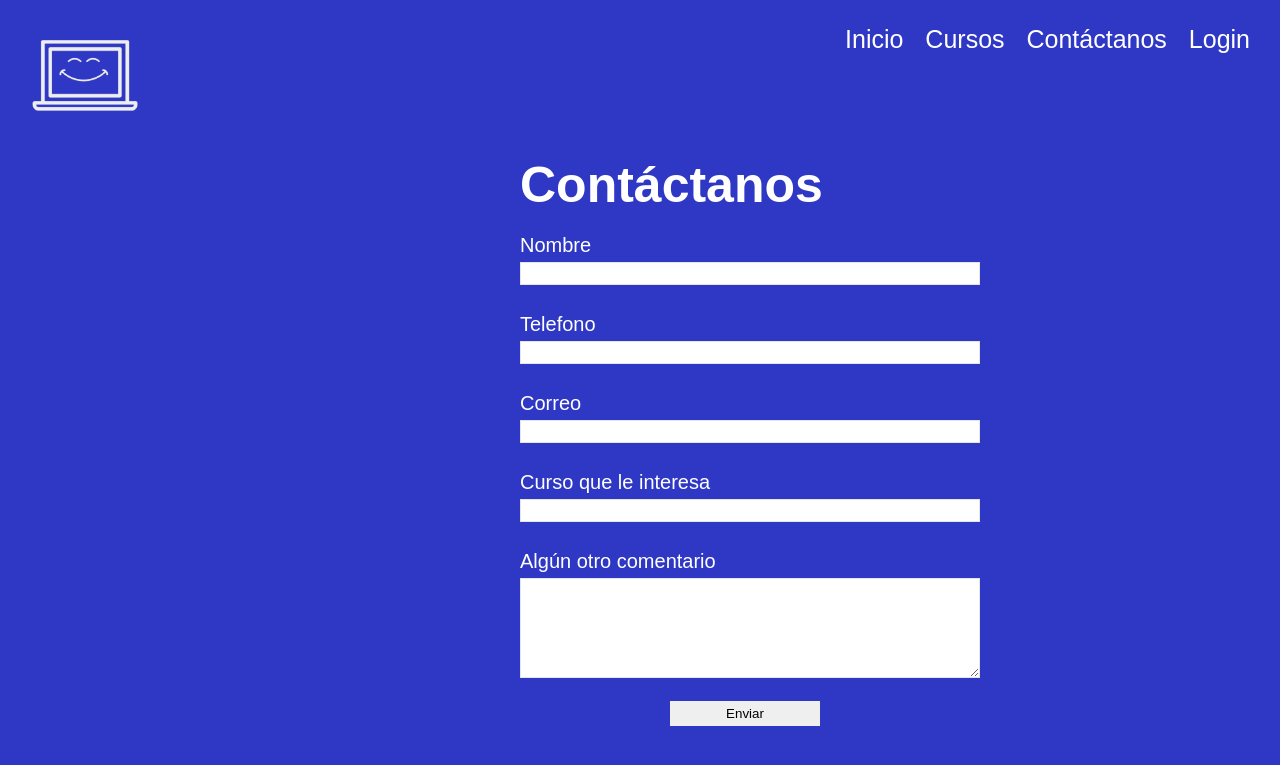
After one commit to AdrianMReds/proyectoDW, a PHP site: page /contactanos.html in a window 1280 px wide. The commit adds this page. Shown: the top 765 px of the page. Run offline with PHP 8.4, Linux system fonts and the light colour scheme.

Commit message:
Página para contactarnos

```diff
--- /dev/null
+++ b/contactanos.html
@@ -0,0 +1,63 @@
+<!DOCTYPE html>
+<html>
+  <head>
+    <meta charset="utf-8" />
+    <title>Contactanos</title>
+    <link rel="stylesheet" type="text/css" href="css/style.css" />
+    <link rel="icon" href="img/computer.ico">
+  </head>
+
+  <body>
+
+    <header>
+      <div id="logo" style="width: 30%">
+        <img src="img/happy.png" style="width:120px">
+      </div>
+      <nav>
+        <a href="index.html">Inicio</a>
+        <a href="cursos.html">Cursos</a>
+        <a href="contactanos.html">Contáctanos</a>
+        <a href="login.php">Login</a>
+      </nav>
+    </header>
+
+    <main>
+      <section>
+        <br><br>
+        <div class="containerCont">
+          <h1 style="font-size: 50px;">Contáctanos</h1>
+          <form action="https://formspree.io/f/mqknzjqd" method="post">
+
+            <div class="form-group">
+              <label for="nombre">Nombre</label>
+              <input type="text" name="nombre" id="nom">
+            </div>
+
+            <div class="form-group">
+              <label for="telefono">Telefono</label>
+              <input type="text" name="telefono" id="tel">
+            </div>
+
+            <div class="form-group">
+              <label for="mail">Correo</label>
+              <input type="text" name="mail" id="mail">
+            </div>
+
+            <div class="form-group">
+              <label for="curso">Curso que le interesa</label>
+              <input type="text" name="curso" id="curso">
+            </div>
+
+            <div class="form-group">
+              <label for="mensaje">Algún otro comentario</label>
+              <textarea name="mensaje" id="mnsj" cols="25" rows="8"></textarea>
+            </div>
+            <br>
+            <button type="submit" style="margin-left: 150px;">Enviar</button>
+
+          </form>
+        </div>
+      </section>
+    </main>
+  </body>
+</html>
--- a/css/style.css
+++ b/css/style.css
@@ -177,3 +177,28 @@ button {
 
   border: 1px solid transparent;
 }
+
+.containerCont{
+  color: white;
+  max-width: 500px;
+  margin: 0 auto;
+  width: 500px;
+  padding: 20px;
+  border-radius: 8px;
+  margin-bottom: 0px;
+  margin-left: 500px;
+}
+
+.form-group{
+  width: 100%;
+  margin-top: 20px;
+  font-size: 20px;
+}
+
+.form-group input, .form-group textarea{
+  width: 100%;
+  padding: 5px;
+  font-size: 10px;
+  border: 1px solid rgba(120, 128, 128, 0.199);
+  margin-top: 5px;
+}
--- a/index.html
+++ b/index.html
@@ -15,6 +15,7 @@
       <nav>
         <a href="index.html">Inicio</a>
         <a href="cursos.html">Cursos</a>
+        <a href="contactanos.html">Contáctanos</a>
         <a href="login.php">Login</a>
       </nav>
     </header>
```
Also changed, not shown: cursos.html (+4 -4 lines).
